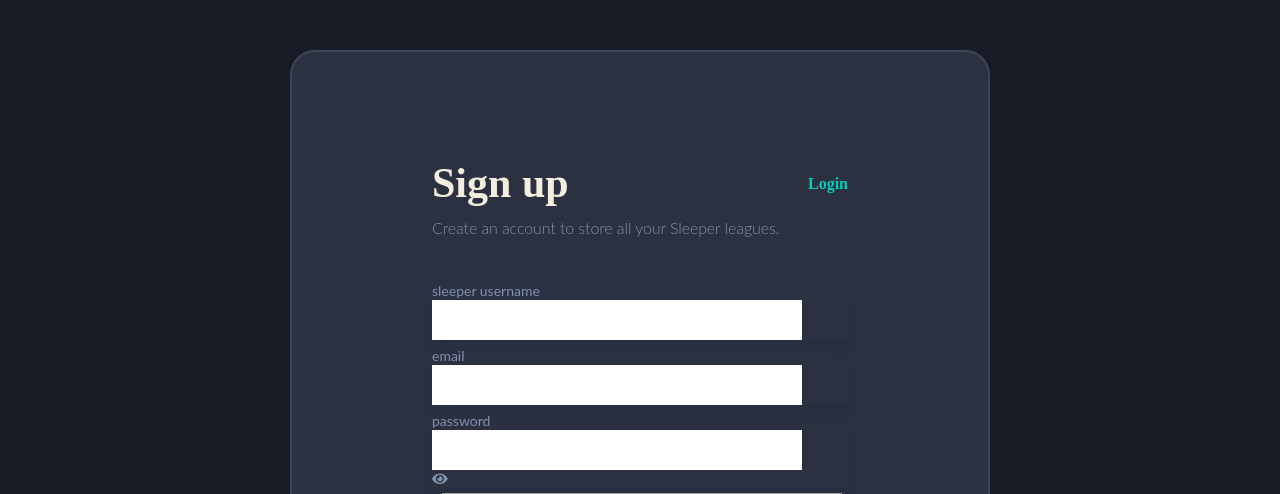
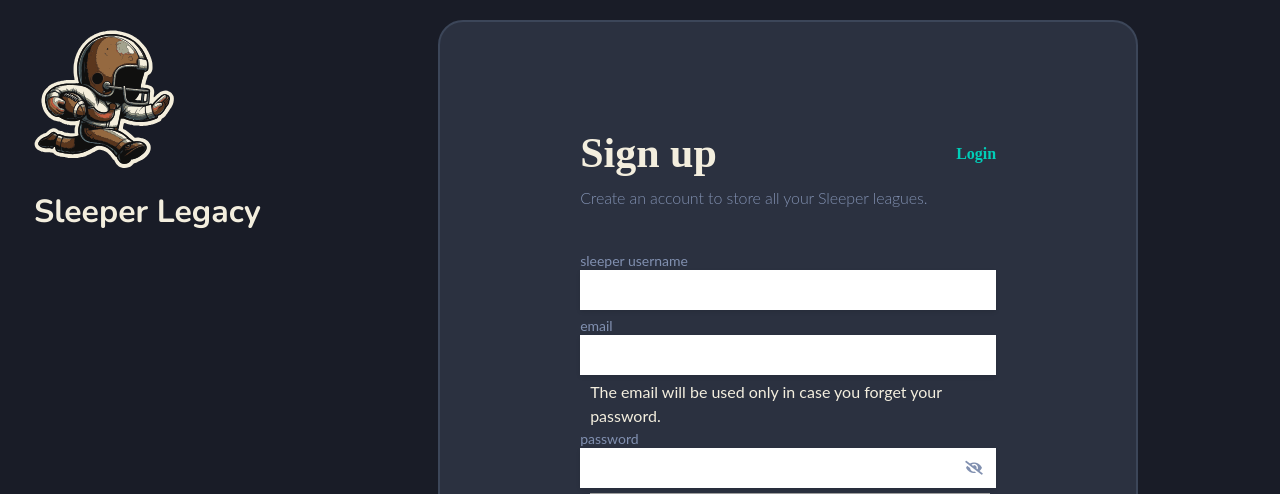
Before and after one commit to gterreran/sleeper_legacy, a Django app: page /signup/ in a window 1280 px wide. Shown: the top 494 px of the page. Run offline with Django 4.2, Linux system fonts and the light colour scheme; some libraries are stand-ins or nearby versions; some web fonts are replaced; grey boxes are pictures that could not be loaded.

Commit message:
removed models.py and admin.py from account app; finished making the signup page and functionalities;

```diff
--- a/account/admin.py
+++ /dev/null
@@ -1,5 +0,0 @@
-from django.contrib import admin
-
-from .models import SLUser
-
-admin.site.register(SLUser)
--- a/account/templates/account/signup.html
+++ b/account/templates/account/signup.html
@@ -2,11 +2,12 @@
 {% load static %}
 {% block content %}
 
-<div class="big-box-container">
 <div class="top-container">
     <div class="top-main-text">
         <div class="title-text">Sign up</div>
-            <div class="extra-text">Login</div>
+        <div class="extra-text">
+            <a href="{% url 'login' %}">Login</a>
+        </div>
     </div>
     <div class="description-text">Create an account to store all your Sleeper leagues.</div>
 </div>
@@ -43,6 +44,12 @@
             </div>
             {% endif %}
         </div>
+        <div style="margin-left: 20px;">
+            <div class="password-rules-container ">
+                The email will be used only in case you forget your password.
+            </div>
+        </div>
+
         {% if form.password.errors %}
         <div class="signup-input-box error">
         {% else %}
@@ -52,7 +59,7 @@
             <div class="input-div">
                 {{ form.password }}
                 <div class="password-toggle">
-                        <i class="fa fa-eye"></i>
+                    <i class="fa fa-eye-slash" id="togglePassword"></i>
                 </div>
             </div>
             {% if form.password.errors %}
@@ -80,6 +87,6 @@
         <button type="submit" class="full-button">Sign Up</button>
     </form>
 </div>
-</div>
+
 
 {% endblock %}
--- a/fantasy/static/css/style.css
+++ b/fantasy/static/css/style.css
@@ -155,10 +155,6 @@ button {
     text-transform: none;
 }
 
-[type=button], button {
-    -webkit-appearance: button;
-}
-
 [type=button]:not(:disabled), button:not(:disabled) {
     cursor: pointer;
 }
@@ -1068,14 +1064,13 @@ a:visited {
 .big-box-container {
     font-family: 'Lato', Arial, Helvetica, sans-serif;
     color: #F3EEDE;
-    display: block;
+    display: inline-block;
     padding: 100px 130px 130px 130px;
-    flex-grow: 1;
-    margin: auto;
     max-width: 700px;
     background: #2B3140;
     border-radius: 25px;
-    margin-top: 50px;
+    margin-top: 20px;
+    margin-right: 0;
     border: 2px solid #3C4659;
 }
 
@@ -1161,8 +1156,12 @@ a:visited {
 }
 
 .input-div {
-    padding-right: 46px;
-    box-shadow: 0 9px 10px 0 rgba(2,32,71,0.1);
+    position: relative;
+    display: flex;
+    flex-grow: 1;
+    box-shadow: 0 2px 4px 0 rgba(0,0,0,0.1);
+    transition: all 0.2s ease;
+    border-radius: 2px;
 }
 
 .signup-input-box > .input-div > input {
@@ -1180,18 +1179,6 @@ a:visited {
     width: 100%;
 }
 
-.signup-input-box .input-div .signup-message {
-    position: absolute;
-    right: 0;
-    top: 0;
-    bottom: 0;
-    width: 40px;
-    pointer-events: none;
-    display: flex;
-    align-items: center;
-    justify-content: center;
-}
-
 .signup-input-box-error {
     color: #ff2b6d;
 }
@@ -1205,6 +1192,46 @@ a:visited {
     white-space: nowrap;
 }
 
+.password-toggle {
+    display: flex;
+    align-items: center;
+    justify-content: center;
+    width: 50px;
+    cursor: pointer;
+    background: #fff;
+}
+
+.fa {
+    display: inline-block;
+    text-rendering: auto;
+}
+
+.title-sleeper-legacy-small {
+    font-weight: bold;
+    text-align: center;
+    font-size: 200%;
+    margin-top: 20px;
+    margin-bottom: 20px;
+    color: #F3EEDE;
+    display: inline-block;
+    vertical-align: top;
+}
+
+.logo-small > img{
+    margin-left: auto;
+    margin-right: auto;
+    width: 35%;
+    display: inline-block;
+    vertical-align: top;
+}
+
+.side-container {
+    display: inline-block;
+    vertical-align: top;
+    margin-top: 30px;
+    margin-left: 10px;
+}
+
 /*! CSS Used fontfaces */
 @font-face {
     font-family: "Font Awesome 5 Free";
--- a/templates/base_no_bars.html
+++ b/templates/base_no_bars.html
@@ -37,9 +37,22 @@
           <!-- Begin Page Content -->
           <div class="container-fluid">
             <div class="row">
-              {% block content %}
+              <div class="side-container">
+                <div class="logo-title-container">
+                  <div class="logo-small">
+                        <img src="{% static 'img/Logo.svg' %}"
+                                    alt="...">
+                  </div>
+                  <div class="title-sleeper-legacy-small">
+                        Sleeper Legacy
+                  </div>
+                </div>
+              </div>
+              <div class="big-box-container">
+                {% block content %}
 
-              {% endblock %}
+                {% endblock %}
+              </div>
             </div>
           </div>
           <!-- /.container-fluid -->
@@ -67,5 +80,18 @@
     <!-- Custom scripts for all pages -->
     <script src="{% static 'js/sb-admin-2.min.js' %}"></script>
 
+    <script>
+      const togglePassword = document.querySelector('#togglePassword');
+      const password = document.querySelector('#id_password');
+
+      togglePassword.addEventListener('click', function(e) {
+        // toggle the type attribute
+        const type = password.getAttribute('type') === 'text' ? 'password' : 'text';
+        password.setAttribute('type', type);
+        // toggle the eye icon
+        this.classList.toggle('fa-eye');
+      });
+    </script>
+
   </body>
 </html>
```
Also changed, not shown: account/authentication.py (+2 -6 lines), account/forms.py (+0 -9 lines), account/models.py (deleted, +0 -10 lines). Lines whose indentation alone changed are shown as unchanged.
